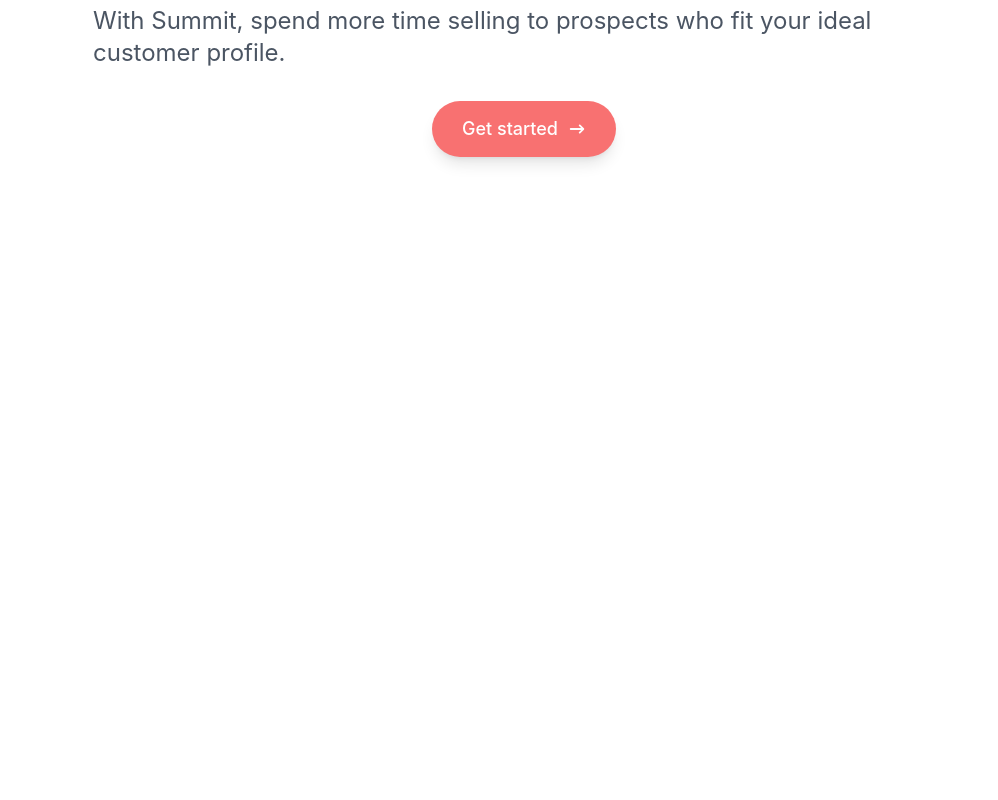
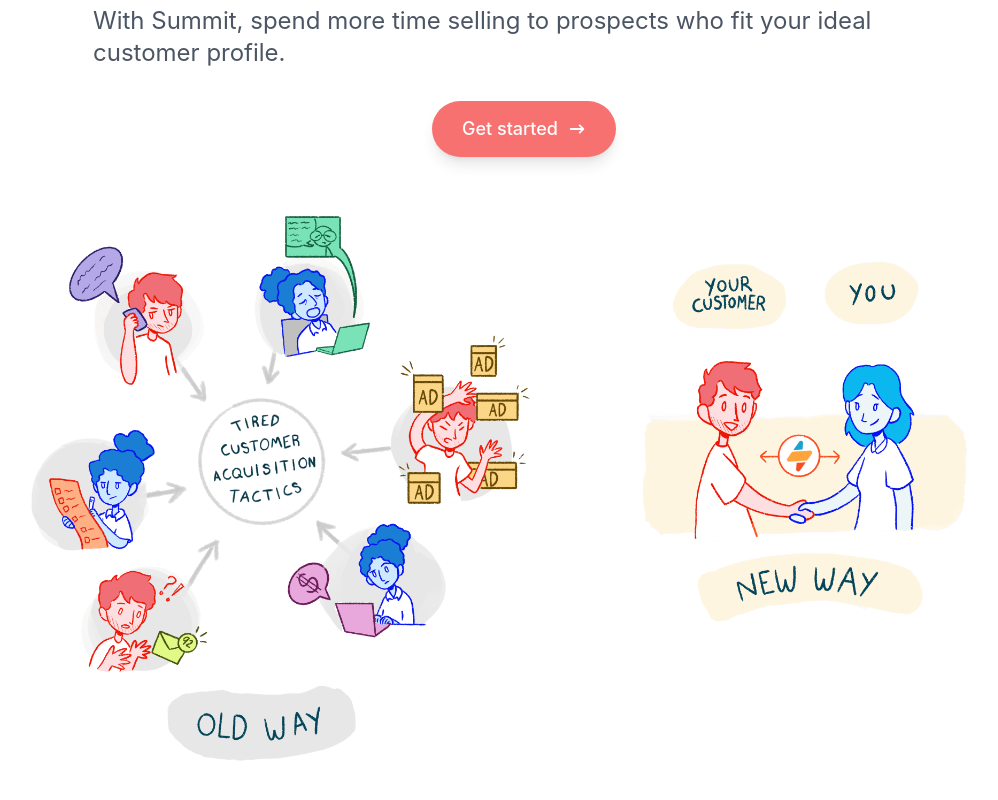
Before and after one commit to samirzjadhav/ecommerces-web, a React (Create React App) app: page / in a window 1280 px wide. Shown: the part 336-1136 px from the top of the page, without its empty margins (131-1129 px from the left). Before the commit the page ends 800 px from the top, so only its background shows below. Built offline with nearby package versions, Linux system fonts and the light colour scheme.

Commit message:
feat: added hero img

```diff
--- a/src/App.js
+++ b/src/App.js
@@ -1,6 +1,8 @@
 import { HiChevronDown } from "react-icons/hi";
 import { HiArrowNarrowRight } from "react-icons/hi";
 import "./App.css";
+const HomeImg = require("./img/homepage-hero.png");
+const navImg = require("./img/logo.svg");
 
 function App() {
   return (
@@ -49,6 +51,7 @@
               </div>
             </div>
           </div>
+          <img src={HomeImg} alt="" />
         </div>
       </div>
     </>
--- a/src/index.css
+++ b/src/index.css
@@ -40,7 +40,7 @@
 }
 
 .hero-container {
-  @apply mx-[100px] py-[10px] px-[24px] flex justify-center items-center;
+  @apply mx-[100px] py-[10px] px-[24px] flex flex-col justify-center items-center;
 }
 
 .inner-container {
```
